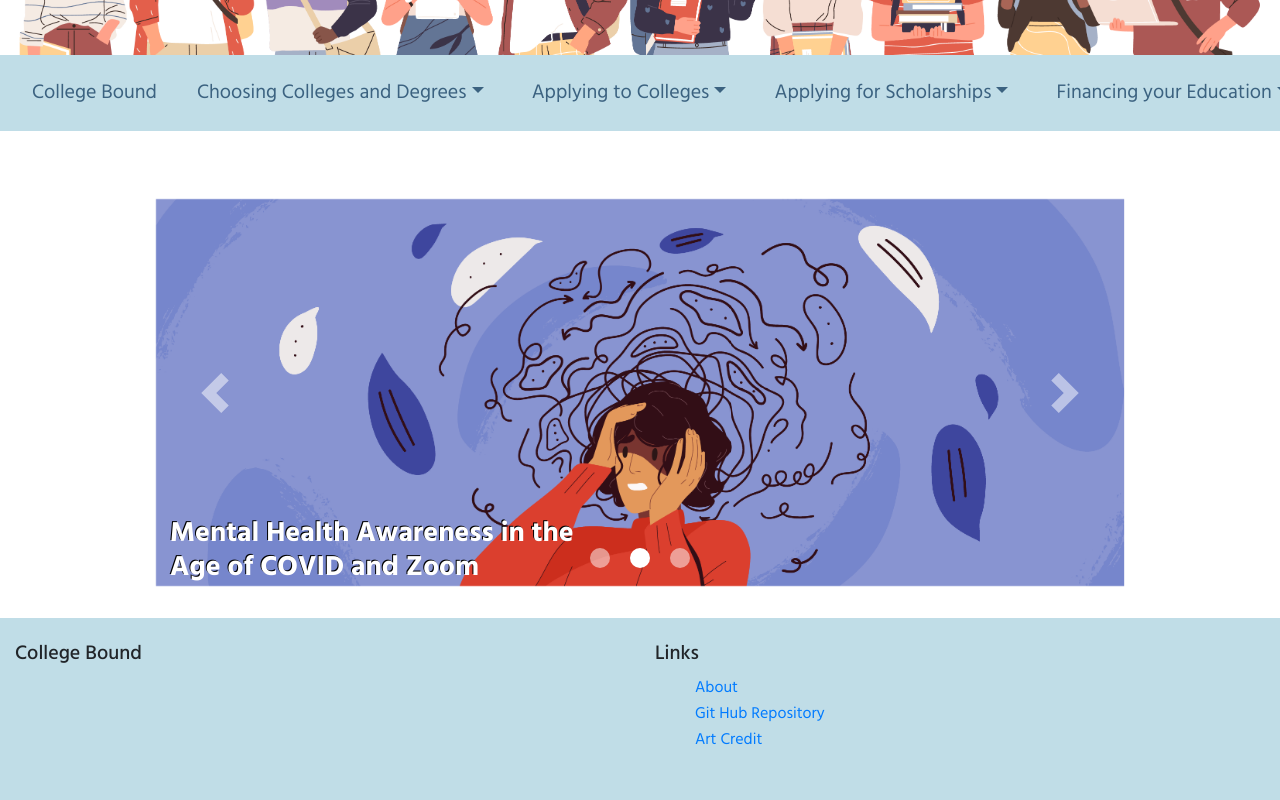
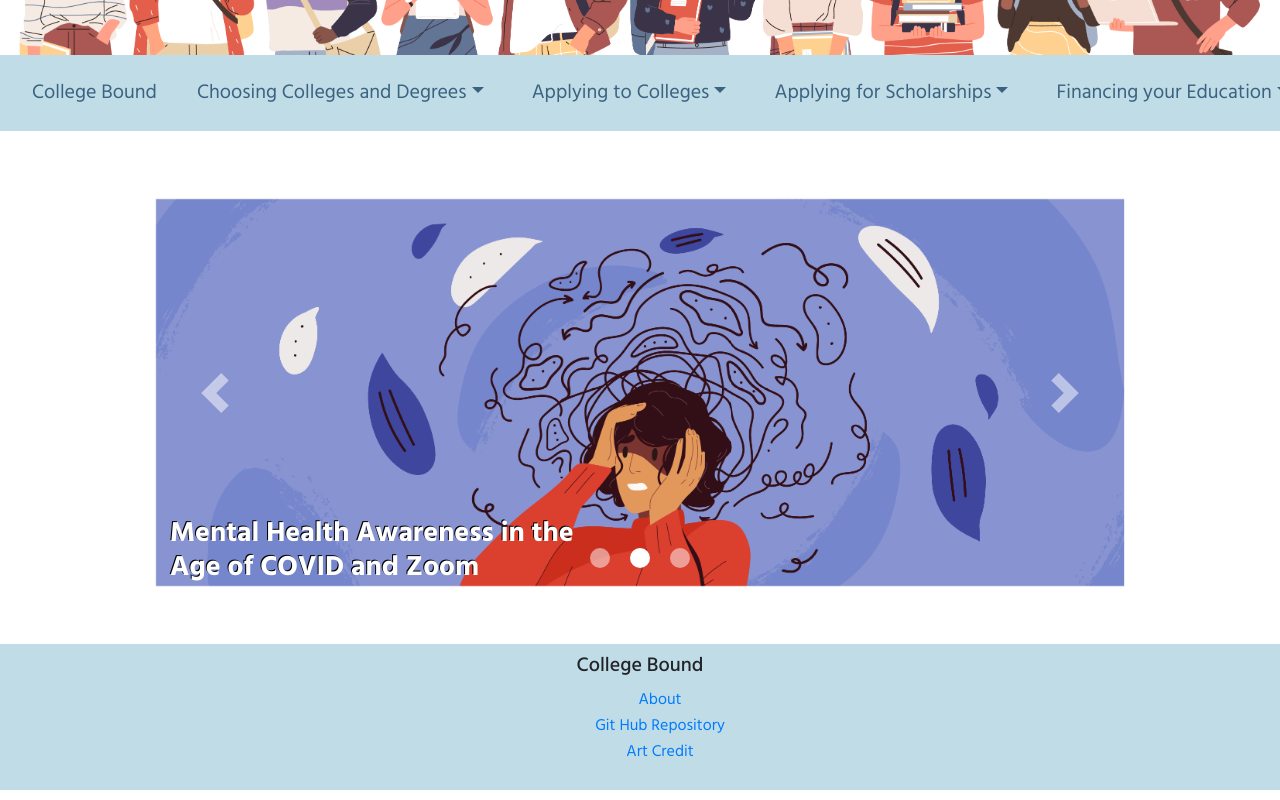
Before and after one commit to ameyam9/College_Bound, a React (Create React App) app in the folder sourcecode/college_bound/: page / in a window 1280 px wide. Shown: the part 207-1007 px from the top of the page. Built offline with nearby package versions, Linux system fonts and the light colour scheme.

Commit message:
Changed footer stylings

```diff
--- a/sourcecode/college_bound/src/App.css
+++ b/sourcecode/college_bound/src/App.css
@@ -127,6 +127,19 @@ h5 {
 
 .Footer {
   background-color: #C0DDE7;
+  margin-top: 50px;
+  margin-bottom: 0px;
+  padding: 10px;
+  left: 0;
+  bottom: 0;
+  width: 100%;
+  text-align: center;
 }
 
-.Footer h5 {}
+.Footer li {
+  list-style: none;
+}
+
+.Footer a:link {
+  text-decoration: none;
+}
--- a/sourcecode/college_bound/src/Footer.js
+++ b/sourcecode/college_bound/src/Footer.js
@@ -1,36 +1,20 @@
-import { MDBCol, MDBContainer, MDBRow, MDBFooter } from "mdbreact";
 import { BrowserRouter as Route, Link } from "react-router-dom";
 
 function Footer() {
     return (
         <div className="Footer">
-            <MDBFooter color="blue" className="font-small pt-4 mt-4">
-                <MDBContainer fluid className="text-center text-md-left">
-                    <MDBRow>
-                        <MDBCol md="6">
-                            <h5 className="title">College Bound</h5>
-                        </MDBCol>
-                        <MDBCol md="6">
-                            <h5 className="title">Links</h5>
+            <h5 className="title"> College Bound </h5>
             <ul>
                 <li className="list-unstyled">
                     <Link to="/about"> About </Link>
                 </li>
-                                <li className="list-unstyled">
+                <li>
                     <a href="https://github.com/krezaey/College_Bound/tree/master/sourcecode/college_bound">Git Hub Repository</a>
                 </li>
                 <li className="list-unstyled">
                     <a href="https://www.shutterstock.com/g/GoodStudio">Art Credit</a>
                 </li>
             </ul>
-                        </MDBCol>
-                    </MDBRow>
-                </MDBContainer>
-                <div className="footer-copyright text-center py-3">
-                    <MDBContainer fluid>
-                    </MDBContainer>
-                </div>
-            </MDBFooter>
         </div>
     );
 }
--- a/sourcecode/college_bound/src/NavBar.js
+++ b/sourcecode/college_bound/src/NavBar.js
@@ -11,8 +11,6 @@ import { BrowserRouter as Route, Link } from "react-router-dom";
  * npm install -S react-router-dom
  * npm install react-router-dom --save
  * npm install bootstrap
- *
- * npm install mdbreact
  */
 
 function NavBar() {
```
Lines whose indentation alone changed are shown as unchanged.
